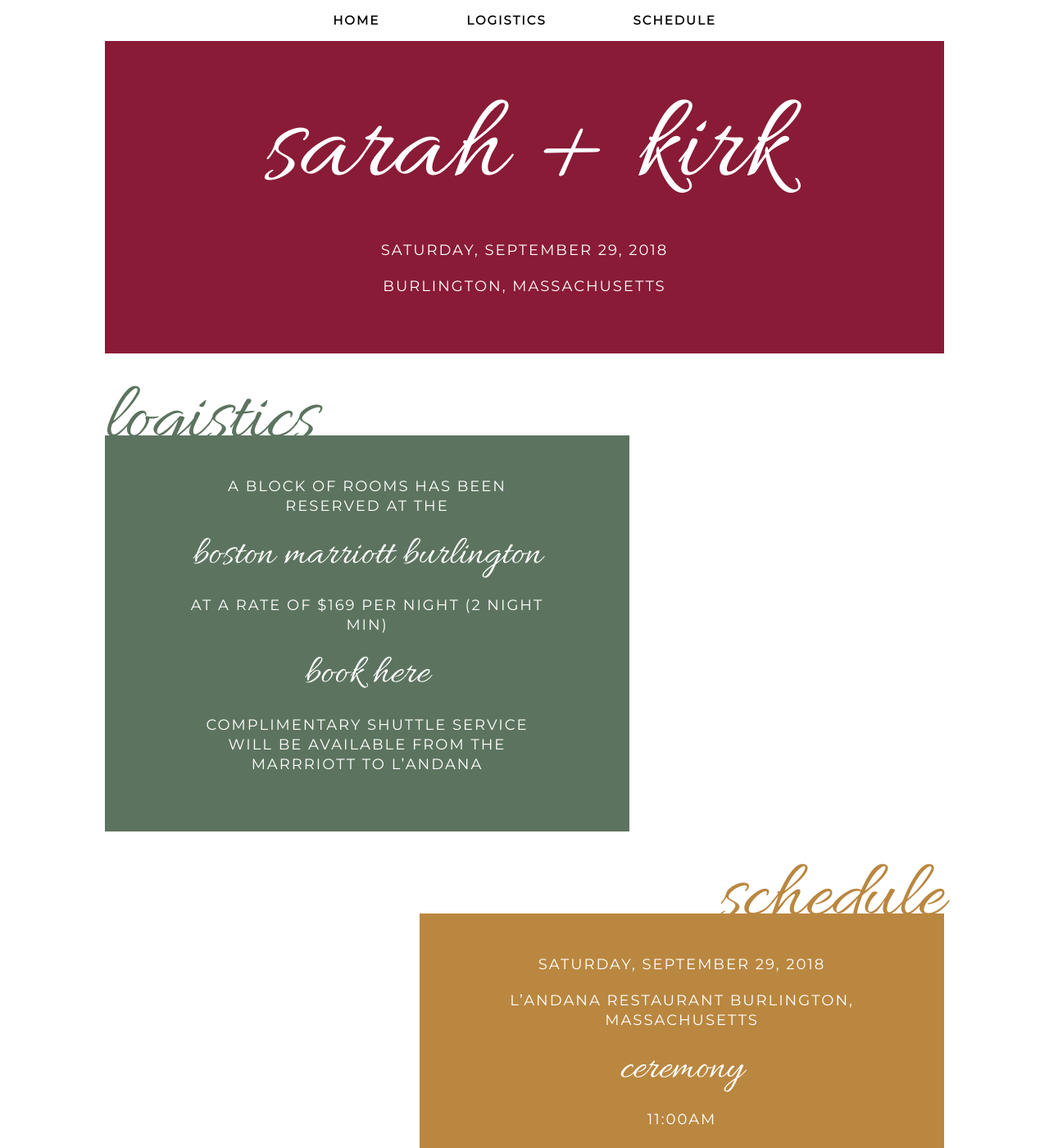
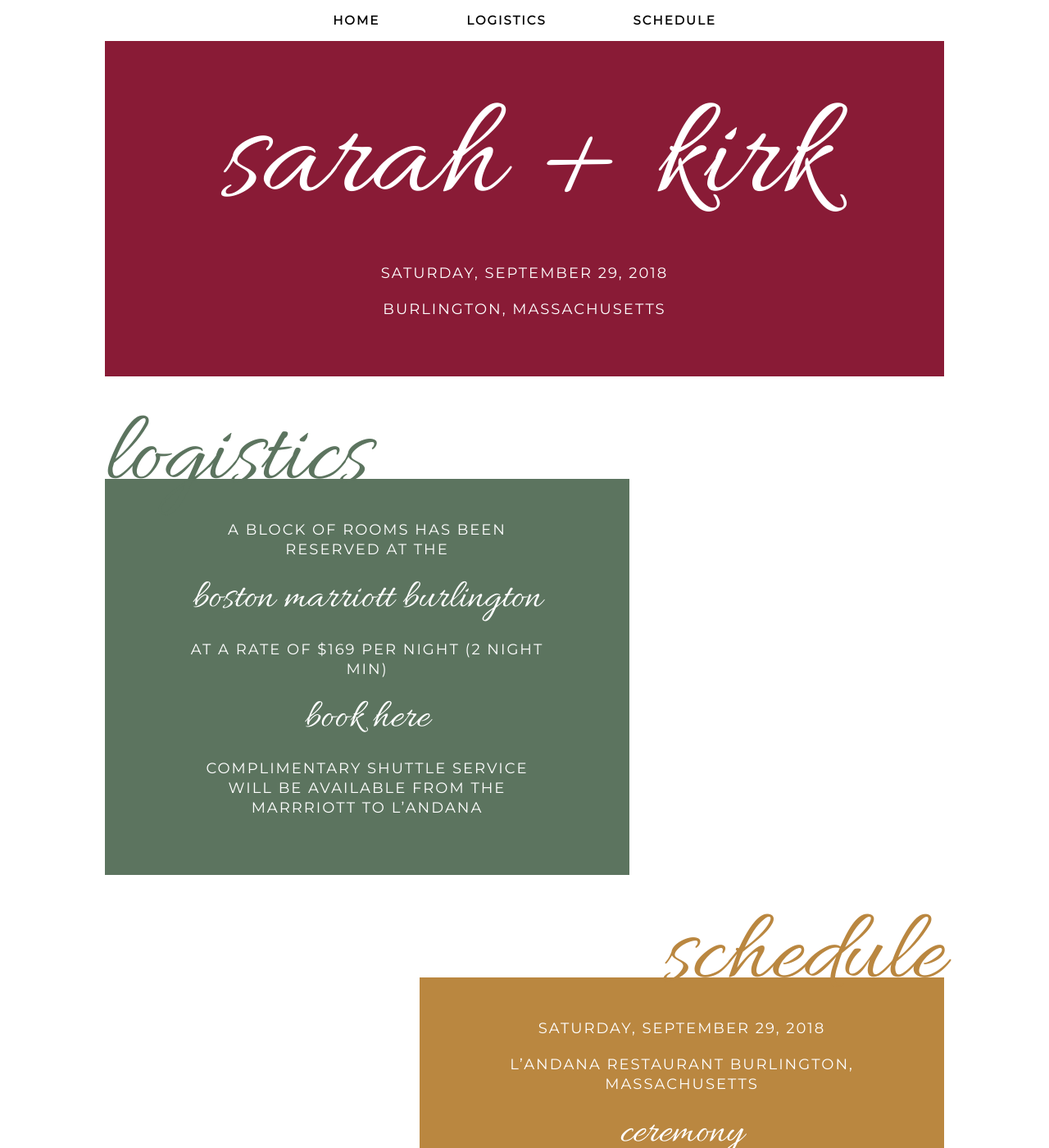
Before and after one commit to sarahandkirk/sarahandkirk.github.io, a Jekyll site: the page built from index.html, in a window 1280 px wide and 1400 px high. Shown: the whole window at 82% size. Built offline with Jekyll 4.4.1, drawn with Linux system fonts in a browser that asks for light colours; nearby versions of some CDN libraries.

Commit message:
change font sizes

```diff
--- a/_sass/_styles.scss
+++ b/_sass/_styles.scss
@@ -335,13 +335,13 @@ nav {
 section { // defines a block of post material (including the divider).
     @include row();
     margin: auto;
-    margin-top: 100px;
+    margin-top: 125px;
     position: relative;
     width: 80%;
     padding: 50px 100px;
     h2:first-of-type {//title
       position:absolute;
-      top: -75px;
+      top: -95px;
       left:0px;
     }
     i{
--- a/css/main.scss
+++ b/css/main.scss
@@ -12,9 +12,9 @@
 $text-font: 'Montserrat', sans-serif;
 $titling-font:  'Allura', cursive;
 $hebrew-font: "Mazon Hebrew", serif;
+$heading-sizes: 175px, 125px, 50px, 26px, 22px, 18px;
 $text-size: #{18px/24px}; // interpolation prevents division.
-$heading-sizes: 150px, 100px, 50px, 26px, 22px, 18px;
-$mobile-heading-sizes: 40px, 38px, 28px, 24px, 20px, 18px;
+$mobile-heading-sizes: 50px, 48px, 28px, 24px, 20px, 18px;
 $sm-width: 50%;
 $sm-pad: 10%;
 $sm-width-mobile: 70%;
```
